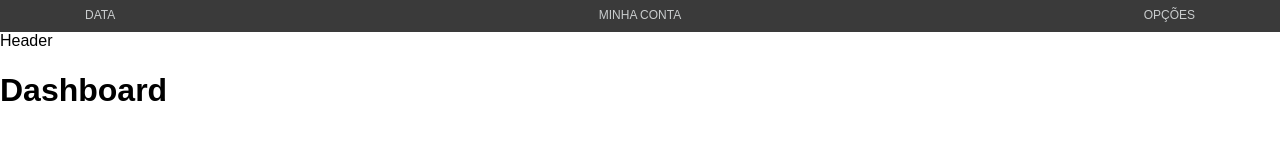
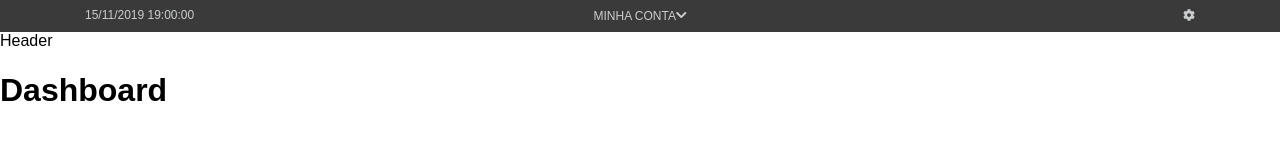
Before and after one commit to rafael-santos/mlabs-test-frontend, a Vue app: page / in a window 1280 px wide. Shown: the top 160 px of the page. Built offline with nearby package versions, Linux system fonts and the light colour scheme.

Commit message:
Adding fontawesome to project

```diff
--- a/package.json
+++ b/package.json
@@ -9,6 +9,10 @@
     "lint": "vue-cli-service lint"
   },
   "dependencies": {
+    "@fortawesome/fontawesome-svg-core": "^1.2.15",
+    "@fortawesome/free-brands-svg-icons": "^5.7.2",
+    "@fortawesome/free-regular-svg-icons": "^5.7.2",
+    "@fortawesome/free-solid-svg-icons": "^5.7.2",
     "bootstrap": "^4.3.1",
     "core-js": "^3.3.2",
     "vue": "^2.6.10",
--- /dev/null
+++ b/src/assets/javascript/fontawesome.js
@@ -0,0 +1,18 @@
+import { library, dom } from '@fortawesome/fontawesome-svg-core';
+
+// Solid
+import { faCog } from '@fortawesome/free-solid-svg-icons/faCog';
+import { faChevronDown } from '@fortawesome/free-solid-svg-icons/faChevronDown';
+
+library.add(
+  faCog,
+  faChevronDown
+);
+
+// Brands
+import { faWhatsapp } from '@fortawesome/free-brands-svg-icons/faWhatsapp';
+library.add(faWhatsapp);
+
+// Replace any existing <i> tags with <svg> and set up a MutationObserver to
+// continue doing this as the DOM changes.
+dom.watch();
--- a/src/components/header/Topbar.vue
+++ b/src/components/header/Topbar.vue
@@ -2,9 +2,14 @@
   <div class="topbar">
     <div class="container">
      <div class="row align-items-center topbar__row">
-        <div class="col text-left">Data</div>
-        <div class="col text-center">Minha conta</div>
-        <div class="col text-right">Opções</div>
+        <div class="col text-left">15/11/2019 19:00:00</div>
+        <div class="col text-center">
+          <span>Minha conta</span>
+          <i class="fas fa-chevron-down"></i>
+        </div>
+        <div class="col text-right">
+          <i class="fas fa-cog"></i>
+        </div>
       </div>
     </div>
   </div>
@@ -21,4 +26,6 @@
 .topbar__row {
   min-height: 32px;
 }
+
+
 </style>
--- a/src/main.js
+++ b/src/main.js
@@ -4,6 +4,7 @@ import router from './router';
 import store from './store';
 
 import './assets/styles/application.scss';
+import './assets/javascript/fontawesome';
 
 Vue.config.productionTip = false;
 
```
Also changed, not shown: 1 other file (tests, documents, lock files or other folders).
